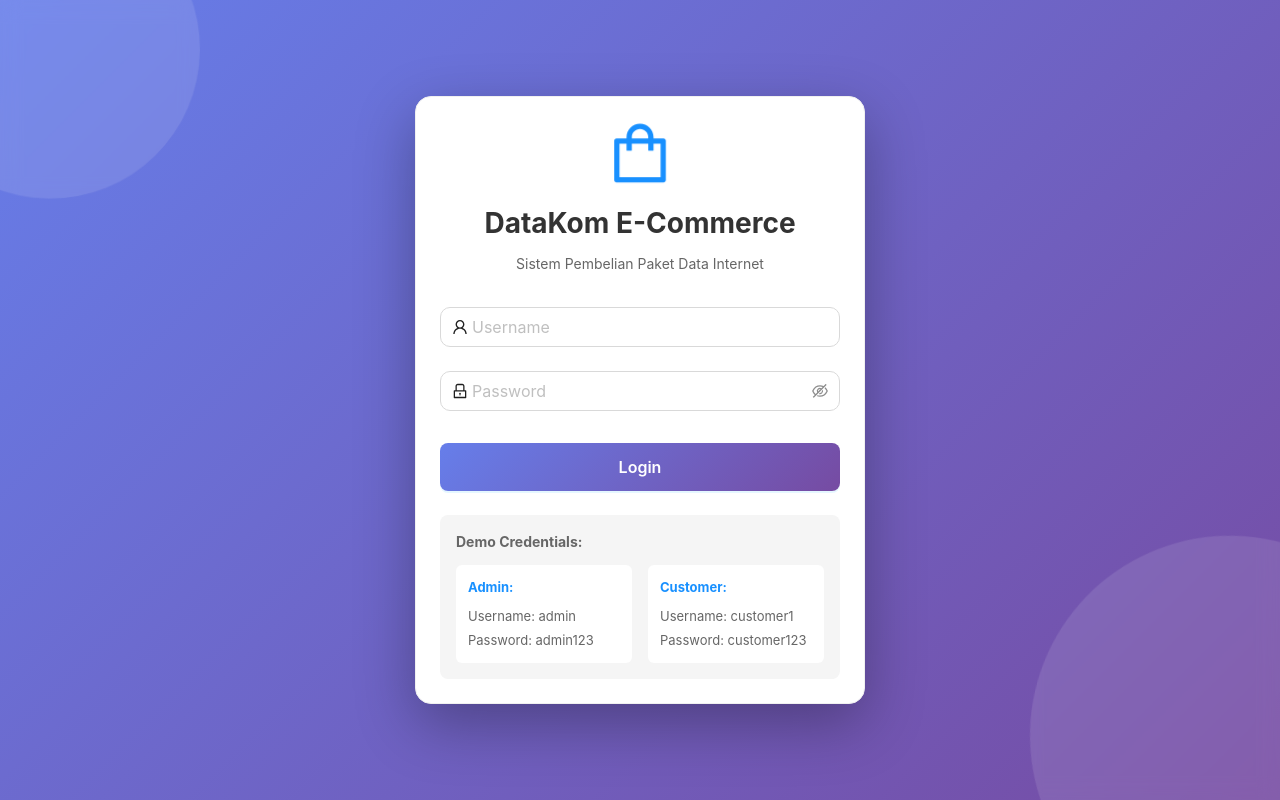
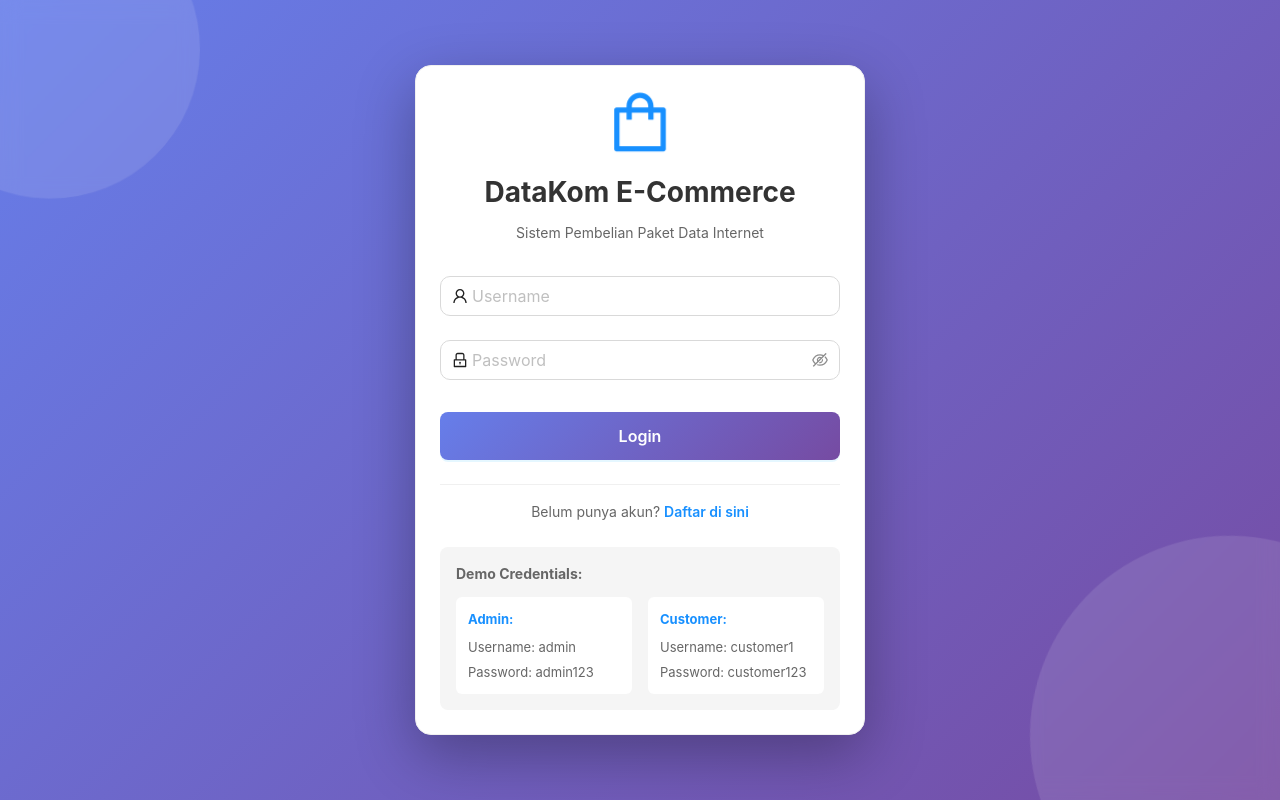
Before and after one commit to justRaam-exe/FrontEnd-tech-test, a React (Create React App) app: page /login in a window 1280 px wide. Built offline with nearby package versions, Linux system fonts and the light colour scheme.

Commit message:
adding regist configuration for new user

```diff
--- a/src/App.js
+++ b/src/App.js
@@ -4,6 +4,7 @@ import { ConfigProvider } from 'antd';
 import { AuthProvider } from './contexts/AuthContext';
 import PrivateRoute from './components/Auth/PrivateRoute';
 import Login from './pages/Login';
+import Register from './pages/Register';
 import Dashboard from './pages/Dashboard';
 import Customers from './pages/Customer';
 import Packages from './pages/Package';
@@ -24,6 +25,7 @@ function App() {
         <Router>
           <Routes>
             <Route path="/login" element={<Login />} />
+            <Route path="/register" element={<Register />} />
             <Route
               path="/dashboard"
               element={
--- a/src/pages/Login.css
+++ b/src/pages/Login.css
@@ -119,6 +119,29 @@
   box-shadow: 0 8px 16px rgba(102, 126, 234, 0.4);
 }
 
+.login-footer {
+  margin-top: 16px;
+  margin-bottom: 16px;
+  text-align: center;
+  padding-top: 16px;
+  border-top: 1px solid #f0f0f0;
+}
+
+.login-footer p {
+  color:  #666;
+  margin: 0;
+}
+
+.login-footer a {
+  color: #1890ff;
+  font-weight: 600;
+  text-decoration: none;
+}
+
+.login-footer a:hover {
+  text-decoration: underline;
+}
+
 .login-demo-info {
   margin-top: 24px;
   padding: 16px;
--- a/src/pages/Login.js
+++ b/src/pages/Login.js
@@ -1,7 +1,7 @@
 import React, { useState, useEffect } from 'react';
 import { Form, Input, Button, Card } from 'antd';
 import { UserOutlined, LockOutlined, ShoppingOutlined } from '@ant-design/icons';
-import { useNavigate } from 'react-router-dom';
+import { useNavigate, Link } from 'react-router-dom';
 import { useAuth } from '../contexts/AuthContext';
 import './Login.css';
 
@@ -82,6 +82,13 @@ const Login = () => {
           </Form.Item>
         </Form>
 
+        <div className="login-footer">
+          <p>
+            Belum punya akun? {' '}
+            <Link to="/register">Daftar di sini</Link>
+          </p>
+        </div>
+
         <div className="login-demo-info">
           <h4>Demo Credentials: </h4>
           <div className="demo-credentials">
```
Also changed, not shown: src/pages/Register.css (added), src/pages/Register.js (added).
